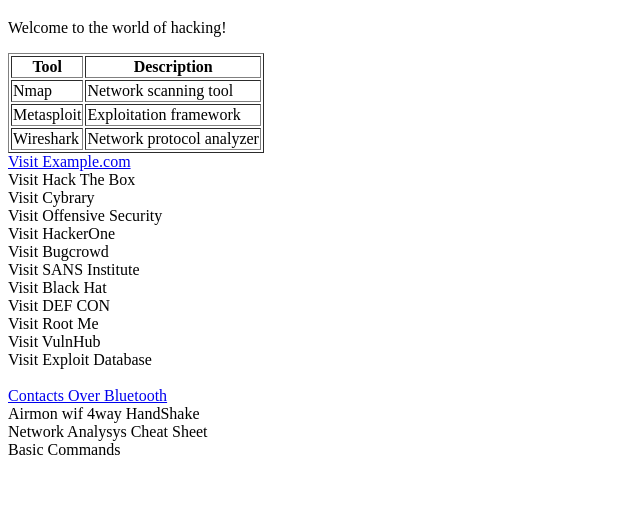
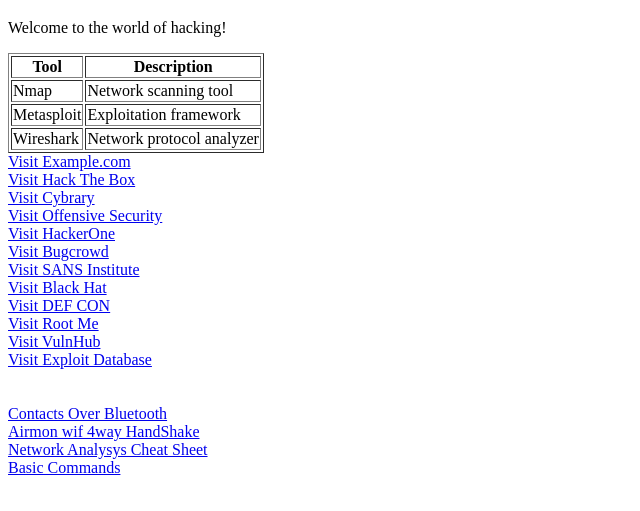
Before and after one commit to ExKave/cyberHub, a plain HTML site: page index.html in a window 1280 px wide. Shown: the part 61-572 px from the top of the page, without its empty margins (0-640 px from the left). Drawn offline with Linux system fonts and the light colour scheme.

Commit message:
br tag closed

```diff
--- a/index.html
+++ b/index.html
@@ -28,25 +28,25 @@
 
     </table>
 
-    <a href="https://www.example.com" target="_blank">Visit Example.com</a><br
-    <a href="https://www.hackthebox.eu" target="_blank">Visit Hack The Box</a><br
-    <a href="https://www.cybrary.it" target="_blank">Visit Cybrary</a><br
-    <a href="https://www.offensive-security.com" target="_blank">Visit Offensive Security</a><br
-    <a href="https://www.hackerone.com" target="_blank">Visit HackerOne</a><br
-    <a href="https://www.bugcrowd.com" target="_blank">Visit Bugcrowd</a><br
-    <a href="https://www.sans.org" target="_blank">Visit SANS Institute</a><br
-    <a href="https://www.blackhat.com" target="_blank">Visit Black Hat</a><br
-    <a href="https://www.defcon.org" target="_blank">Visit DEF CON</a><br
-    <a href="https://www.root-me.org" target="_blank">Visit Root Me</a><br
-    <a href="https://www.vulnhub.com" target="_blank">Visit VulnHub</a><br
-    <a href="https://www.exploit-db.com" target="_blank">Visit Exploit Database</a><br
+    <a href="https://www.example.com" target="_blank">Visit Example.com</a><br>
+    <a href="https://www.hackthebox.eu" target="_blank">Visit Hack The Box</a><br>
+    <a href="https://www.cybrary.it" target="_blank">Visit Cybrary</a><br>
+    <a href="https://www.offensive-security.com" target="_blank">Visit Offensive Security</a><br>
+    <a href="https://www.hackerone.com" target="_blank">Visit HackerOne</a><br>
+    <a href="https://www.bugcrowd.com" target="_blank">Visit Bugcrowd</a><br>
+    <a href="https://www.sans.org" target="_blank">Visit SANS Institute</a><br>
+    <a href="https://www.blackhat.com" target="_blank">Visit Black Hat</a><br>
+    <a href="https://www.defcon.org" target="_blank">Visit DEF CON</a><br>
+    <a href="https://www.root-me.org" target="_blank">Visit Root Me</a><br>
+    <a href="https://www.vulnhub.com" target="_blank">Visit VulnHub</a><br>
+    <a href="https://www.exploit-db.com" target="_blank">Visit Exploit Database</a><br>
 
     <br> <br>
 
-    <a href="./ContactsOverBluetooth.html" target="_blank">Contacts Over Bluetooth</a><br
-    <a href="./Airmon_wif_4wayHandShake.pdf" target="_blank">Airmon wif 4way HandShake</a><br
-    <a href="./NetworkAnalysysCheatSheet.pdf" target="_blank">Network Analysys Cheat Sheet</a><br
-    <a href="basic_commands.md" target="_blank">Basic Commands</a><br
+    <a href="./ContactsOverBluetooth.html" target="_blank">Contacts Over Bluetooth</a><br>
+    <a href="./Airmon_wif_4wayHandShake.pdf" target="_blank">Airmon wif 4way HandShake</a><br>
+    <a href="./NetworkAnalysysCheatSheet.pdf" target="_blank">Network Analysys Cheat Sheet</a><br>
+    <a href="basic_commands.md" target="_blank">Basic Commands</a><br>
 
 
 
```
